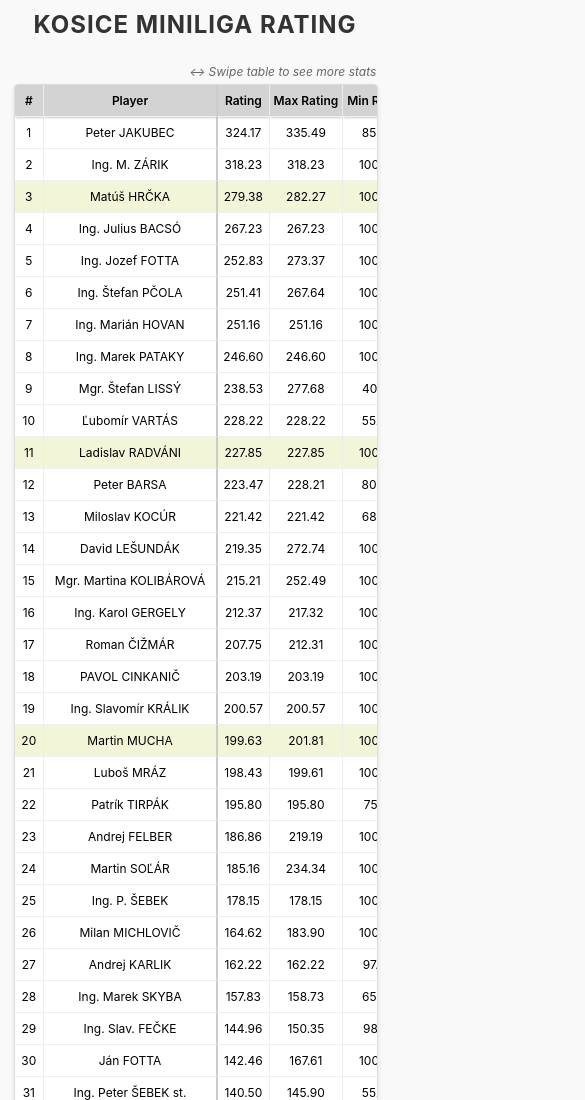
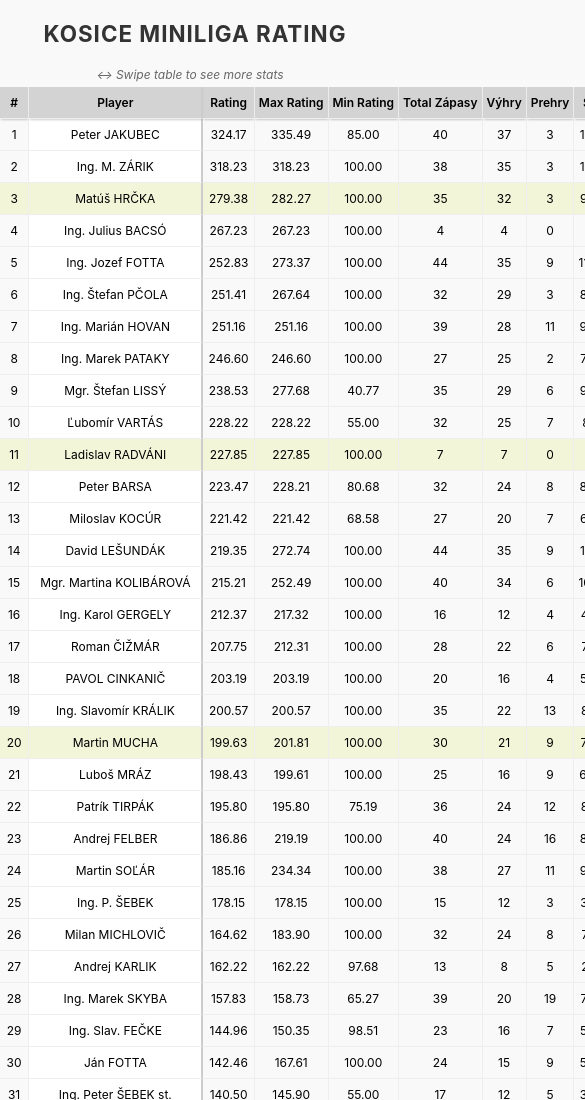
Before and after one commit to luka4/tt-elo, a plain HTML site: page index.html in a window 390 px wide. Shown: the top 1100 px of the page, 585 px wide, since content can reach past the window. Drawn offline with nearby package versions, Linux system fonts and the light colour scheme.

Commit message:
Update index.html

```diff
--- a/index.html
+++ b/index.html
@@ -9,27 +9,26 @@
         /* --- Reset & Base --- */
         body {
             font-family: -apple-system, BlinkMacSystemFont, "Segoe UI", Roboto, Helvetica, Arial, sans-serif;
-            padding: 20px;
+            padding: 10px 0; /* Reduced padding to maximize screen space */
             margin: 0;
             box-sizing: border-box;
             background-color: #f9f9f9;
         }
 
-        /* --- Page Title --- */
         h1 {
             text-align: center;
             color: #333;
-            margin: 0 0 25px 0;
-            font-size: 2em;
+            margin: 15px 0 25px 0;
+            font-size: 1.8em;
             text-transform: uppercase;
             letter-spacing: 1px;
         }
 
         /* --- Layout Container --- */
+        /* We allow the container to be fluid to support the sticky behavior */
         .container {
-            max-width: 98%;
-            margin: 0 auto;
             width: 100%;
+            overflow: visible; /* Critical for sticky headers */
         }
 
         /* --- Scroll Hint (Mobile Only) --- */
@@ -39,29 +38,20 @@
             color: #666;
             margin-bottom: 5px;
             font-style: italic;
-            text-align: right;
+            text-align: center;
+            padding-right: 10px;
         }
 
-        /* --- Main Table Wrapper (FIXED SCROLL BEHAVIOR) --- */
-        .table-scroll-wrapper {
-            /* Allow horizontal scroll if table is too wide */
-            overflow-x: auto;
-            /* Allow vertical overflow so the page scrolls naturally */
-            overflow-y: visible;
+        /* --- Main Table Wrapper --- */
+        /* FIX FOR STICKY HEADER:
+           We removed overflow properties. This means on mobile, the whole BODY
+           might scroll horizontally. This is necessary to allow the <th>
+           to stick to the top of the Window.
+        */
+        .table-wrapper {
             width: 100%;
-            box-shadow: 0 2px 5px rgba(0,0,0,0.1);
-            background: white;
-            border-radius: 4px;
-            border: 1px solid #ddd;
             position: relative;
-            /* Removing max-height ensures the table flows with the page */
         }
-
-        /* Scrollbar Styling for horizontal scroll */
-        .table-scroll-wrapper::-webkit-scrollbar { width: 10px; height: 10px; }
-        .table-scroll-wrapper::-webkit-scrollbar-track { background: #f1f1f1; }
-        .table-scroll-wrapper::-webkit-scrollbar-thumb { background: #c1c1c1; border-radius: 5px; }
-        .table-scroll-wrapper::-webkit-scrollbar-thumb:hover { background: #a8a8a8; }
 
         /* --- Main Table Styles --- */
         table {
@@ -69,7 +59,6 @@
             border-spacing: 0;
             width: 100%;
             font-size: 14px;
-            min-width: 1000px; /* Forces horizontal scroll on small screens */
         }
 
         th, td {
@@ -83,9 +72,9 @@
         /* --- Sticky Header Logic --- */
         th {
             position: sticky;
-            top: 0; /* Sticks to top of browser window */
+            top: 0;
             background: #d3d3d3;
-            z-index: 100; /* Ensure it stays above everything else */
+            z-index: 1000; /* Very high z-index */
             font-weight: 600;
             box-shadow: 0 2px 2px -1px rgba(0, 0, 0, 0.2);
         }
@@ -103,7 +92,10 @@
         #historyContainer {
             display: none;
             margin-bottom: 30px;
-            width: 100%;
+            width: 96%; /* Small margin on sides */
+            margin-left: auto;
+            margin-right: auto;
+            max-width: 800px; /* Don't get too wide on desktop */
         }
         .history-section {
             margin: 20px 0;
@@ -123,13 +115,11 @@
             text-align: center;
         }
 
-        /* Match Card Styling */
         .history-item {
             padding: 15px;
             border-bottom: 1px solid #eee;
             font-size: 14px;
             color: #333;
-            position: relative;
             display: flex;
             flex-direction: column;
         }
@@ -143,7 +133,6 @@
             margin-bottom: 8px;
             text-align: left;
             text-transform: uppercase;
-            letter-spacing: 0.5px;
         }
 
         .match-content {
@@ -178,14 +167,13 @@
         .diff-down { color: #dc3545; }
         .diff-neu { color: #999; }
 
-        /* --- Chart Container (FULL WIDTH FIX) --- */
+        /* --- Chart Container --- */
         #chartContainerWrapper {
             display: none;
             position: relative;
             height: 500px;
-            width: 100%;
-            /* Removed max-width constraint */
-            margin-bottom: 20px;
+            width: 96%;
+            margin: 0 auto 20px auto;
             border: 1px solid #ddd;
             padding: 10px;
             box-sizing: border-box;
@@ -197,33 +185,45 @@
            MOBILE RESPONSIVENESS
            ========================================= */
         @media screen and (max-width: 768px) {
-            body { padding: 10px; }
 
-            h1 { font-size: 1.5em; }
+            h1 { font-size: 1.4em; margin: 10px 0 20px 0; }
 
             .scroll-hint { display: block; }
             #chartContainerWrapper { height: 300px; }
 
+            /* 1. TABLE FONT SIZES */
             table { font-size: 12px; }
             th, td { padding: 8px 4px; }
 
-            /* Sticky Player Column on Mobile */
+            /* 2. HISTORY FONT SIZES (Fixed to be smaller/matching table) */
+            .history-item { padding: 10px; }
+            .player-row { font-size: 0.95em; } /* Reduced from 1.1em */
+            .score-row { font-size: 1.2em; }   /* Reduced from 1.6em */
+            .match-date { font-size: 0.75em; }
+
+            /* 3. STICKY COLUMNS FOR MOBILE
+               Because we removed overflow-x from the wrapper, the body scrolls.
+               Sticky Left still works relative to viewport. */
+
             #mainTable td:nth-child(2),
             #mainTable th:nth-child(2) {
                 position: sticky;
                 left: 0;
-                z-index: 105; /* Higher than standard th z-index */
+                z-index: 105;
                 border-right: 2px solid #ccc;
             }
             #mainTable td:nth-child(2) { background-color: #ffffff; }
 
+            /* Re-apply team colors to sticky column */
             .team-cokery td:nth-child(2) { background-color: #e0f0f3 !important; }
             .team-astoria td:nth-child(2) { background-color: #f2f5d8 !important; }
-
             #mainTableBody tr:hover td:nth-child(2) { background-color: #f0f0f0 !important; }
 
-            /* Corner piece needs highest Z-index */
-            #mainTable th:nth-child(2) { z-index: 110; background: #d3d3d3; }
+            /* The Header Corner (Top Left) needs highest Z-Index to stay above everything */
+            #mainTable th:nth-child(2) {
+                z-index: 1100; /* Higher than th (1000) */
+                background: #d3d3d3;
+            }
         }
     </style>
 </head>
@@ -242,7 +242,7 @@
 
     <div class="scroll-hint">↔ Swipe table to see more stats</div>
 
-    <div class="table-scroll-wrapper">
+    <div class="table-wrapper">
         <table id="mainTable">
             <thead>
             <tr>
```
